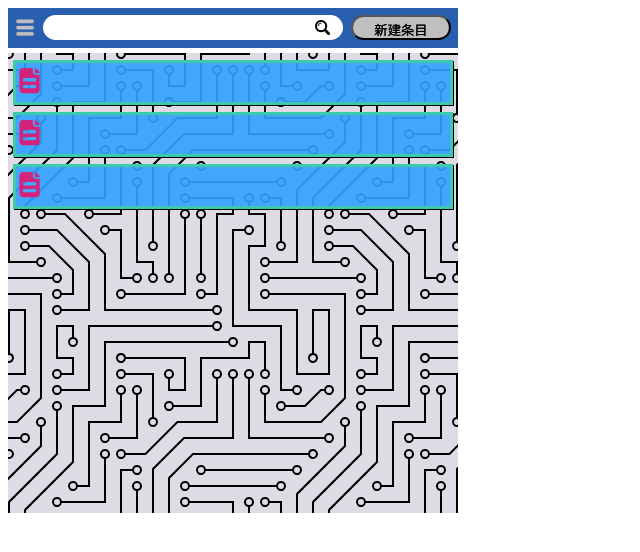
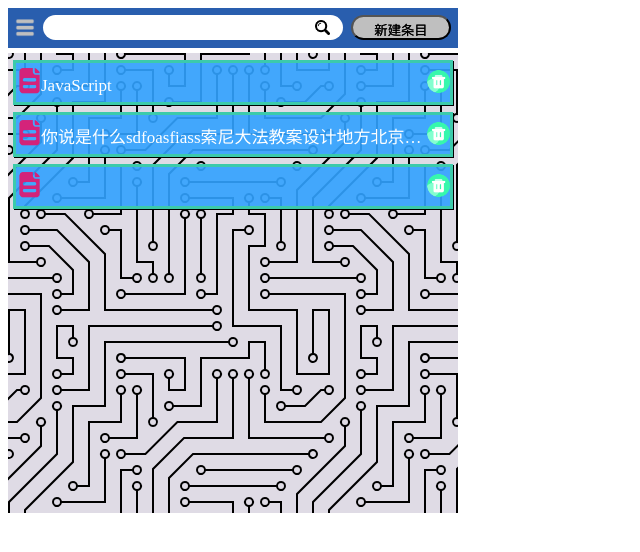
Before and after one commit to morning-start/edge-note-pro, a browser extension: page index.html in a window 1280 px wide. Shown: the whole page, without its empty margins (0-640 px from the left). Drawn offline with Linux system fonts and the light colour scheme.

Commit message:
✨ feat: 优化表现形式，添加删除按钮

```diff
--- a/css/artical.css
+++ b/css/artical.css
@@ -17,25 +17,41 @@ article {
   margin: 7px 0;
   border: 3px solid rgb(60, 202, 171);
   line-height: 45px;
-  text-indent: 11px;
   cursor: pointer;
 }
 .part span::before {
   content: "";
   position: absolute;
   top: 5px;
+  left: 0;
   display: block;
   background: url(../images/文件.png) no-repeat;
   background-size: cover;
   width: 25px;
   height: 27px;
-  /* vertical-align: middle; */
 }
 .part span {
+  padding-left: 25px;
+  display: inline-block;
+  width: calc(100% - 50px);
   font-size: 17px;
-  /* font-weight: bold; */
   color: white;
+  /*1. 先强制一行内显示文本*/
   white-space: nowrap;
+  /*2. 超出的部分隐藏*/
   overflow: hidden;
+  /*3. 文字用省略号替代超出的部分*/
   text-overflow: ellipsis;
 }
+
+.part span::after {
+  content: "";
+  position: absolute;
+  top: 5px;
+  right: 0;
+  display: block;
+  background: url(../images/清除.png) no-repeat;
+  background-size: cover;
+  width: 25px;
+  height: 27px;
+}
--- a/index.html
+++ b/index.html
@@ -29,11 +29,13 @@
     <article>
       <div class="part">
         <!-- <img src="./images/文件夹.png" alt="" /> -->
-        <span></span>
+        <span>JavaScript</span>
       </div>
       <div class="part">
         <!-- <img src="./images/文件夹.png" alt="" /> -->
-        <span></span>
+        <span
+          >你说是什么sdfoasfiass索尼大法教案设计地方北京三dfsajkdfjsandfjsnajkfs</span
+        >
       </div>
       <div class="part">
         <!-- <img src="./images/文件夹.png" alt="" /> -->
```
